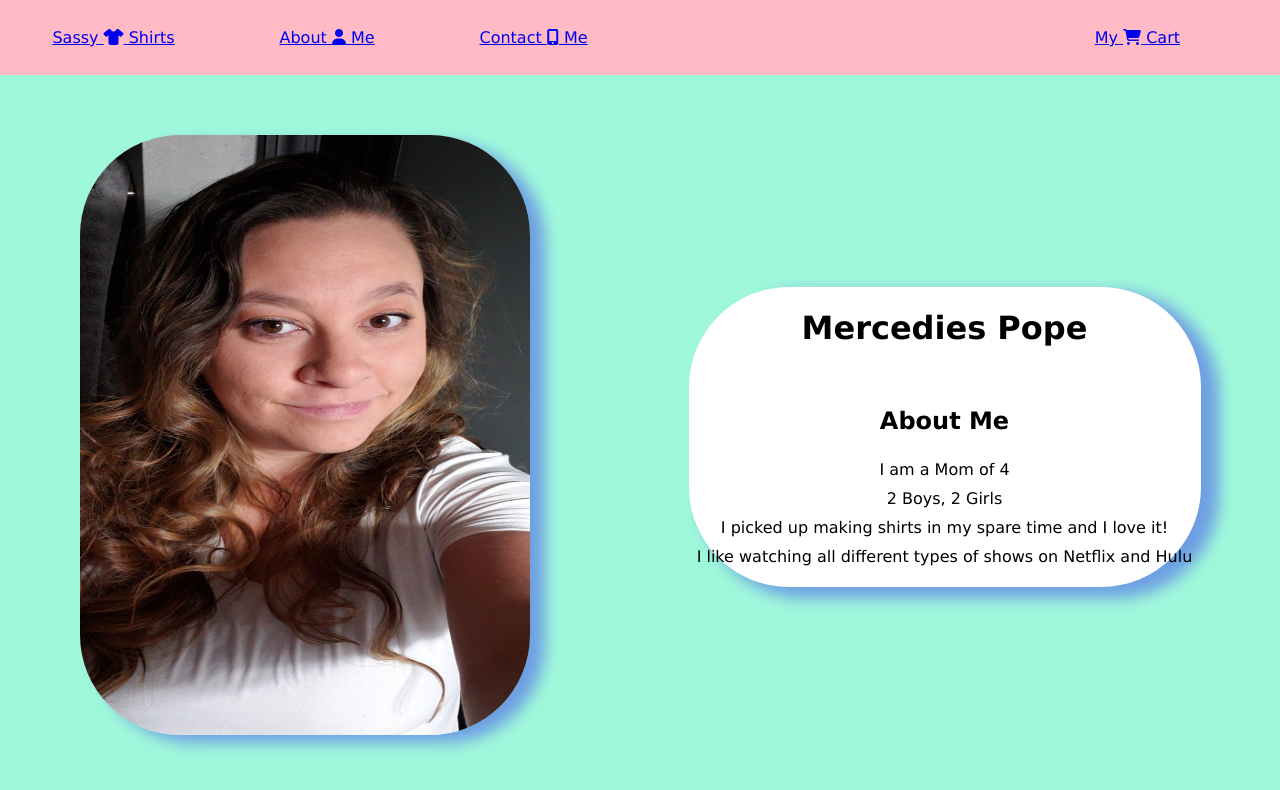
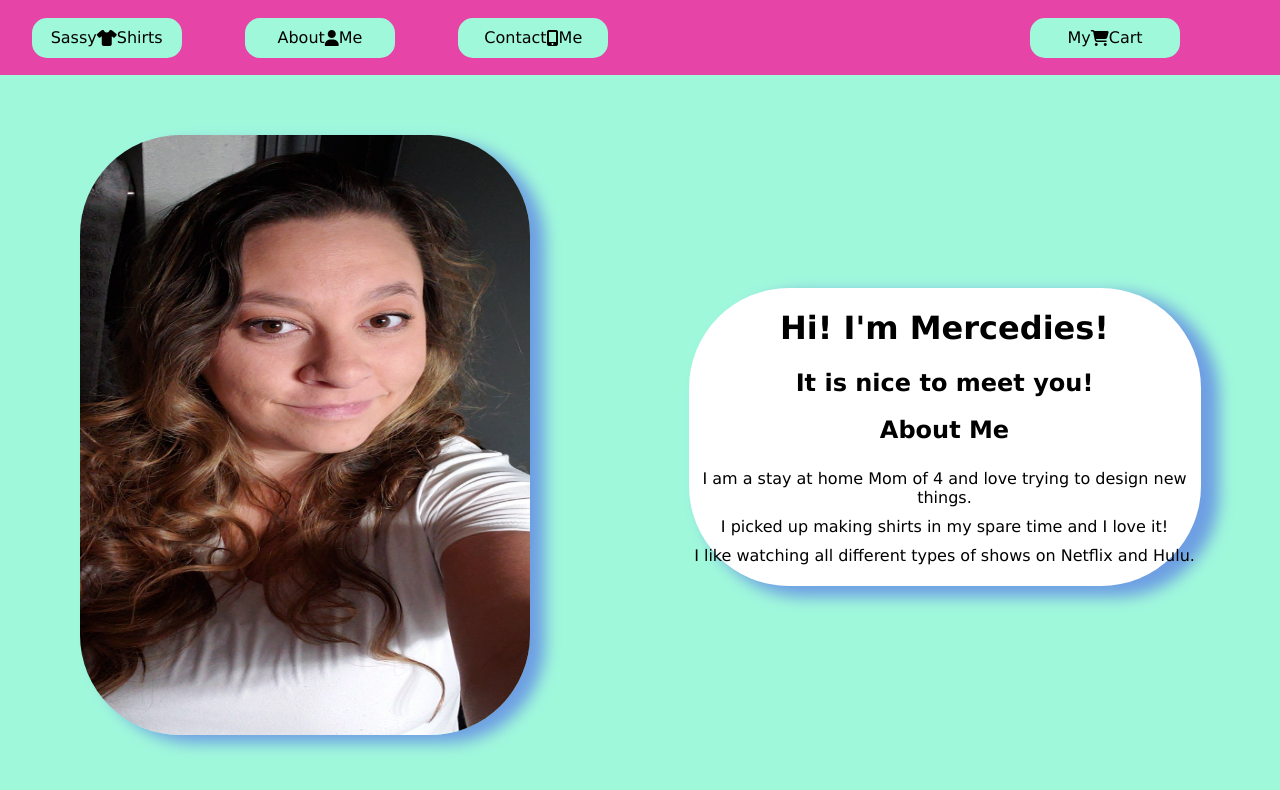
Before and after one commit to Popealope1990/Sassy-Shirts, a React (Create React App) app: page /about in a window 1280 px wide. Shown: the top 790 px of the page. Built offline with nearby package versions, Linux system fonts and the light colour scheme.

Commit message:
finished styling of nav bar, started work on contact me

```diff
--- a/src/App.css
+++ b/src/App.css
@@ -54,7 +54,7 @@ li {
   display: flex;
   justify-content: space-between;
   align-items: center;
-  background-color: rgb(255, 186, 197);
+  background-color: rgb(231, 68, 168);
 }
 
 .navbarbtns {
@@ -68,7 +68,7 @@ li {
   padding-right: 100px;
 }
 
-.about {
+.container {
   display: flex;
   justify-content: space-around;
   padding-top: 60px;
@@ -92,3 +92,22 @@ li {
   box-shadow: 15px 8px 15px 3px rgb(110, 159, 227);
   border-radius: 100px;
 }
+
+.btn {
+  display: flex;
+  justify-content: center;
+  align-items: center;
+  text-decoration: none;
+  font-weight: 500;
+  color: black;
+  height: 40px;
+  width: 150px;
+  background-color: rgb(160, 248, 219);
+  border-radius: 15px;
+}
+
+.btn:hover {
+  color: white;
+  background-color: rgb(110, 159, 227);
+  text-decoration: underline overline wavy;
+}
--- a/src/components/About.js
+++ b/src/components/About.js
@@ -3,20 +3,19 @@ import Sadie from "../components/images/about/Sadie.png"
 
 function About() {
     return (
-        <div className="about">
+        <div className="container">
             <div className="prfpic">
             <img src={Sadie} className="photo" alt="Sadie"/>
             </div>
 
             <div className="info">
-                <h1>Mercedies Pope</h1>
-                <br/>
+                <h1>Hi! I'm Mercedies!</h1>
+                <h2>It is nice to meet you!</h2>
                 <h2>About Me</h2>
                 <ul>
-                    <li>I am a Mom of 4</li>
-                    <li>2 Boys, 2 Girls</li>
+                    <li>I am a stay at home Mom of 4 and love trying to design new things.</li>
                     <li>I picked up making shirts in my spare time and I love it!</li>
-                    <li>I like watching all different types of shows on Netflix and Hulu</li>
+                    <li>I like watching all different types of shows on Netflix and Hulu.</li>
                 </ul>
             </div>
         </div>
--- a/src/components/Contact.js
+++ b/src/components/Contact.js
@@ -2,8 +2,8 @@ import React from "react";
 
 function Contact() {
     return (
-        <div>
-            <h3>Hello From Contact</h3>
+        <div className="container">
+
         </div>
     )
 }
--- a/src/components/Navbar.js
+++ b/src/components/Navbar.js
@@ -6,13 +6,13 @@ function NavBar() {
     return (
         <nav className="navbar">
             <div className="navbarbtns">
-                <Link to='/'>Sassy  <i class="fa-solid fa-shirt"></i>  Shirts</Link>
-                <Link to='/about'>About  <i class="fa-solid fa-user"></i>  Me</Link>
-                <Link to='/contact'>Contact  <i class="fa-solid fa-mobile-screen-button"></i>  Me</Link>
+                <Link to='/' className="btn">Sassy  <i class="fa-solid fa-shirt"></i>  Shirts</Link>
+                <Link to='/about' className="btn">About  <i class="fa-solid fa-user"></i>  Me</Link>
+                <Link to='/contact' className="btn">Contact  <i class="fa-solid fa-mobile-screen-button"></i>  Me</Link>
             </div>
 
             <div className="cartbtn">
-            <Link to='/cart'>My  <i class="fa-solid fa-cart-shopping"></i>  Cart</Link>
+            <Link to='/cart' className="btn">My  <i class="fa-solid fa-cart-shopping"></i>  Cart</Link>
             </div>
         </nav>
     )
```
